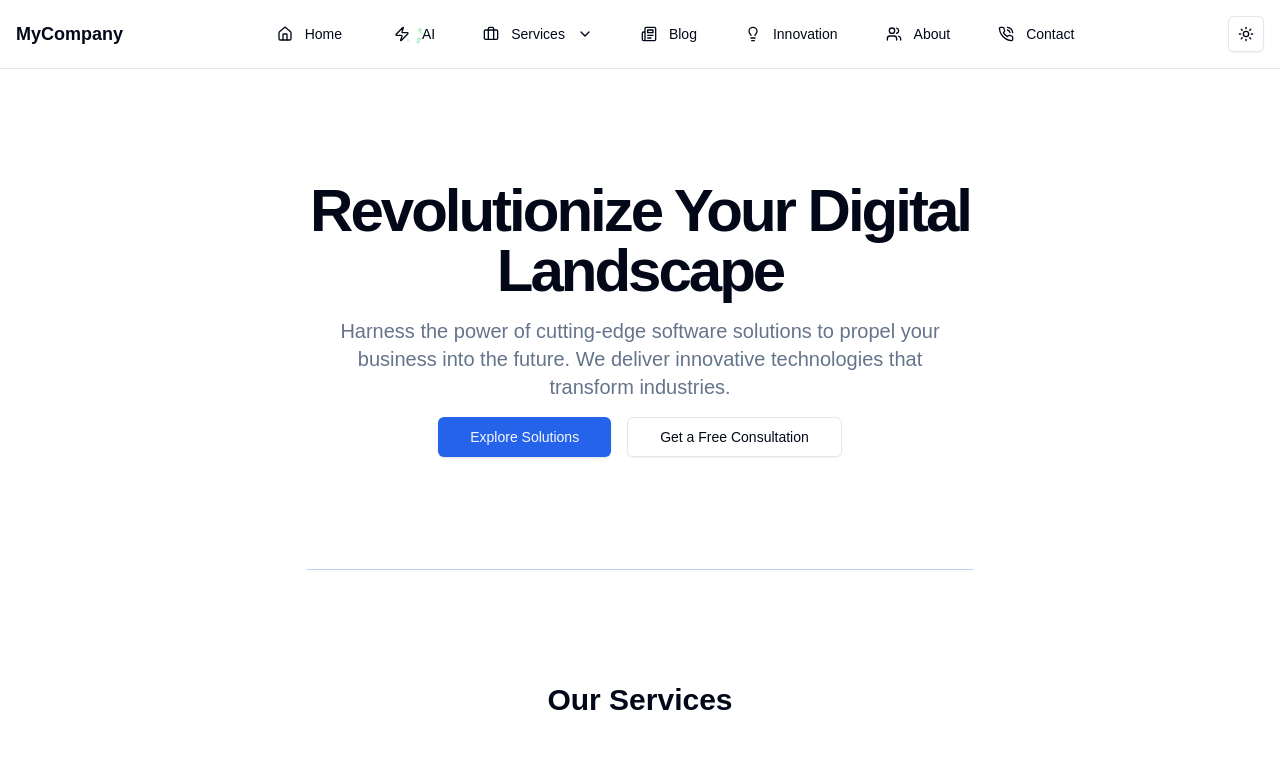
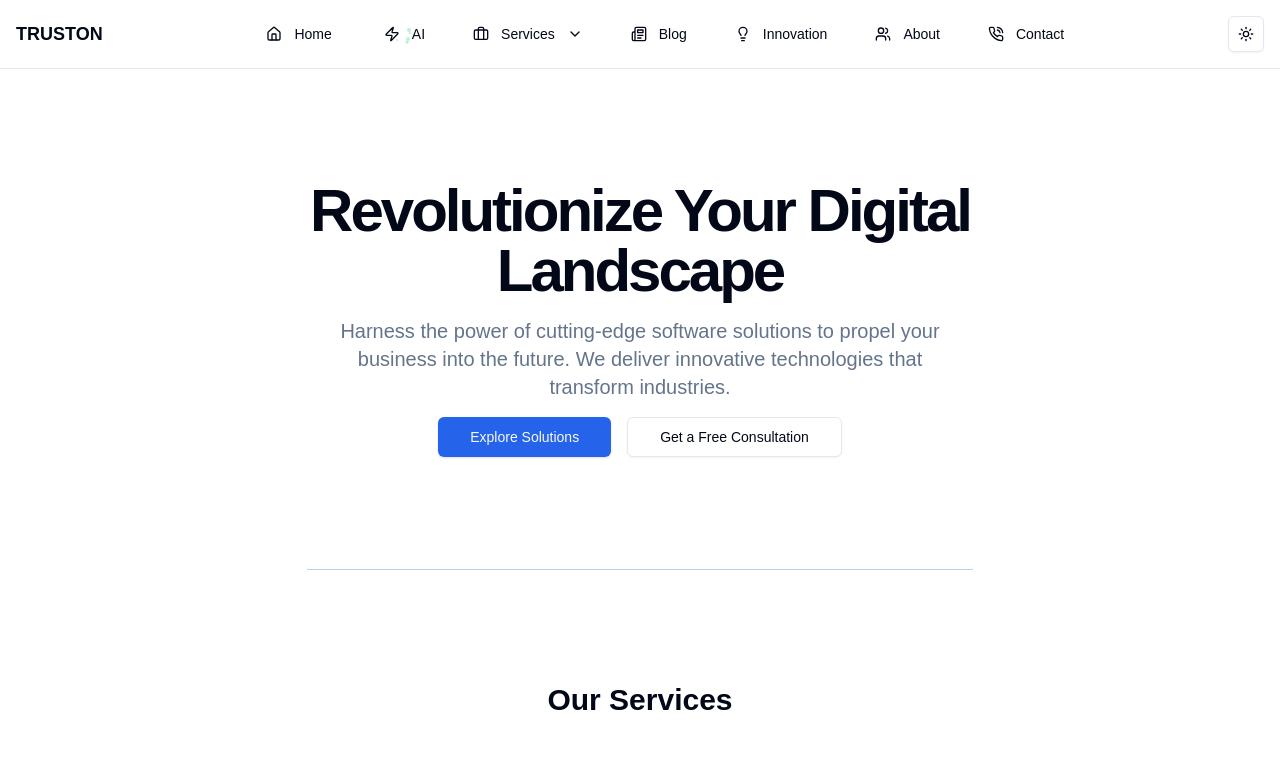
Before and after one commit to qaisstan/company-website, a Next.js app: page / in a window 1280 px wide. Shown: the top 765 px of the page. Built offline with nearby package versions, Linux system fonts and the light colour scheme.

Commit message:
changes to the name

```diff
--- a/src/components/Header.js
+++ b/src/components/Header.js
@@ -8,7 +8,7 @@ export default function Header() {
     <header className="relative z-50 flex items-center justify-between p-4 border-b border-gray-200 dark:border-gray-700">
       {/* Company Logo */}
       <div className="flex items-center space-x-4">
-        <div className="text-lg font-semibold">MyCompany</div>
+        <div className="text-lg font-semibold">TRUSTON</div>
       </div>
 
       {/* Desktop Navigation */}
```
